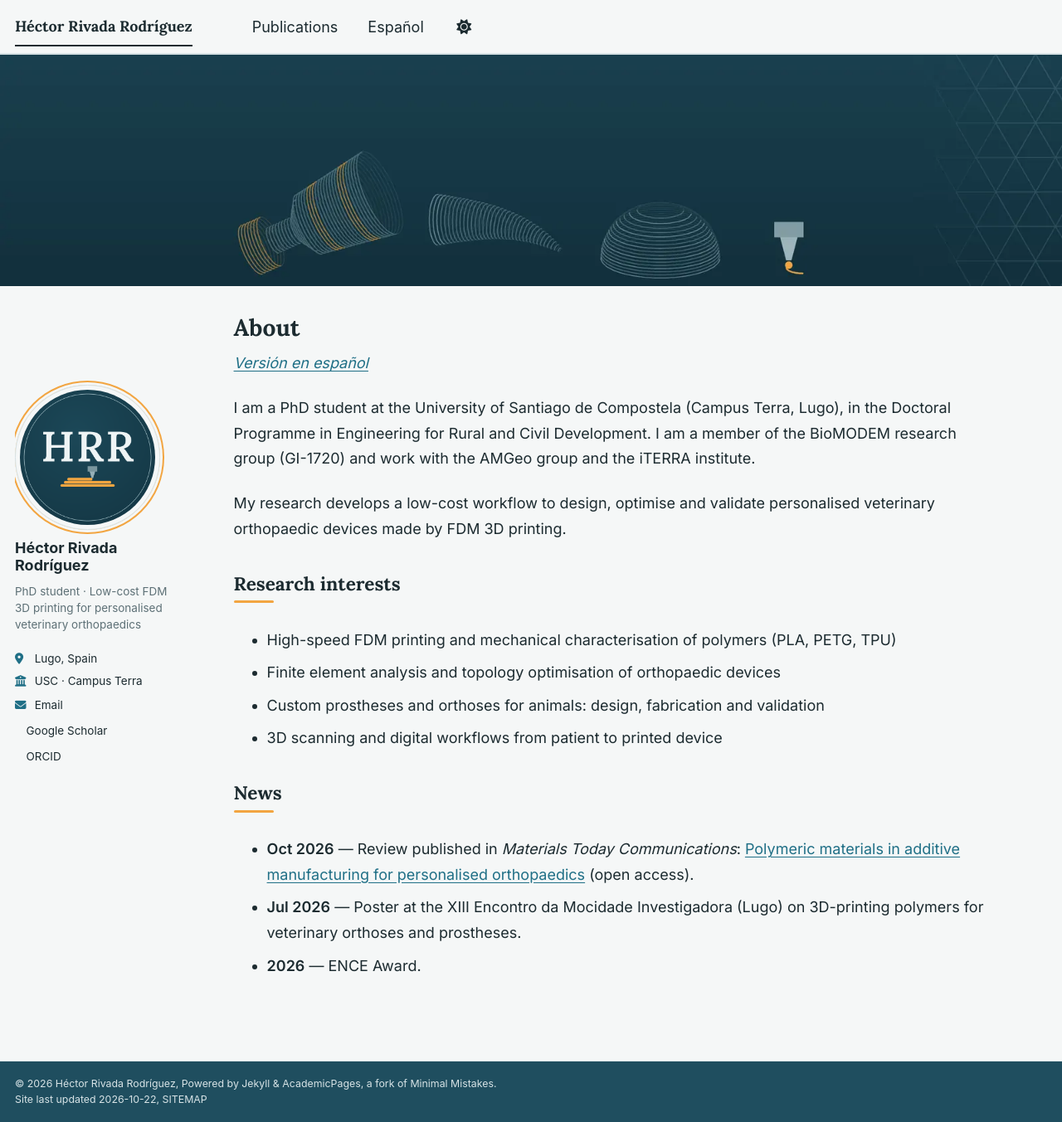
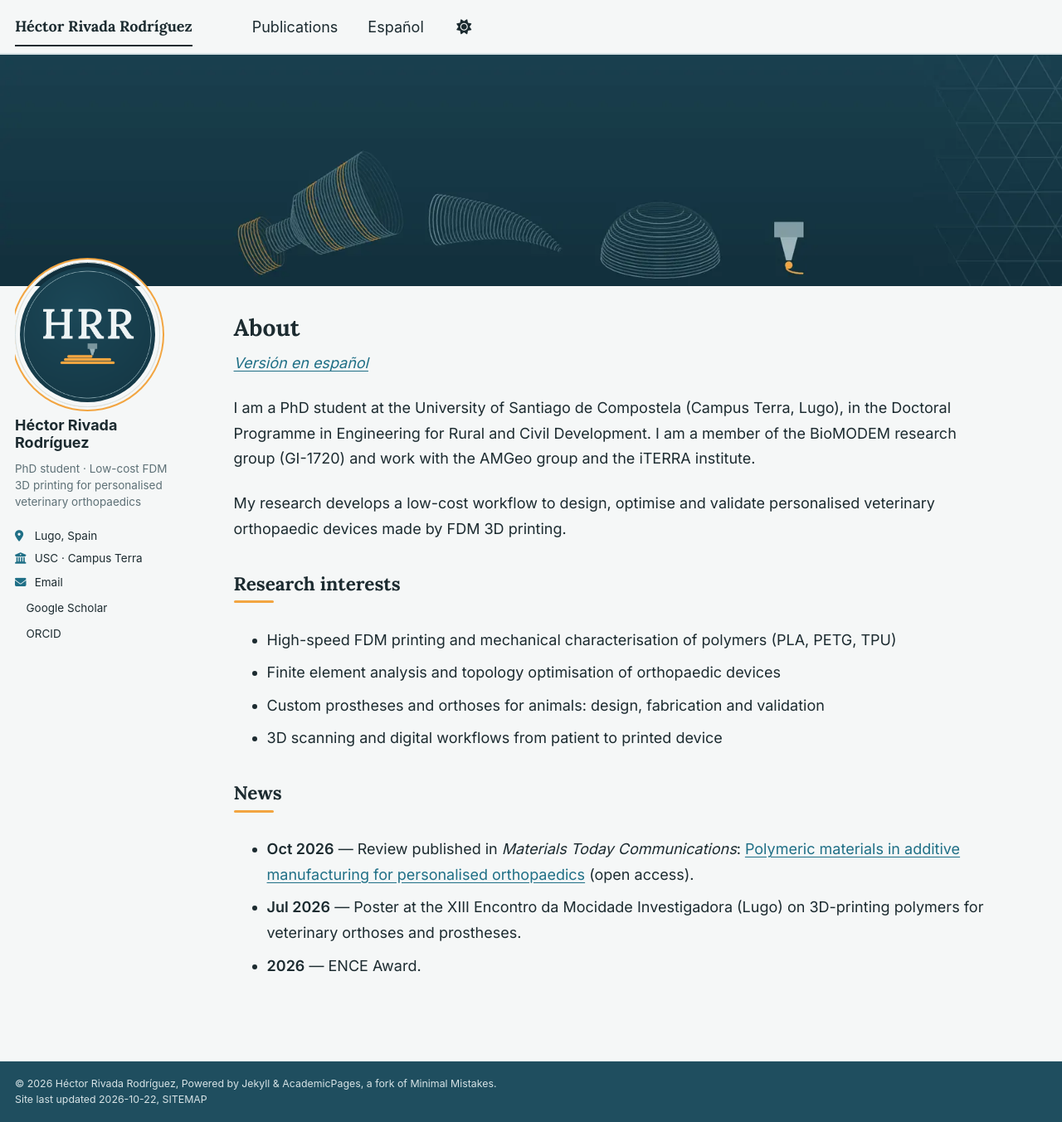
Before and after one commit to Hrivada/hrivada.github.io, a Jekyll site: the page built from _pages/about.md, in a window 1280 px wide and 1353 px high. Shown: the whole window at 83% size. Built offline with Jekyll 4.4.1, drawn with Linux system fonts in a browser that asks for light colours; a style sheet for code colours, icons or effects is not loaded.

Commit message:
Update main.scss

```diff
--- a/assets/css/main.scss
+++ b/assets/css/main.scss
@@ -178,3 +178,14 @@ h1, h2, h3,
     padding-right: 6%;
   }
 }
+
+/* Avatar montado sobre el borde inferior del banner */
+@media screen and (min-width: 1024px) {
+  .sidebar {
+    margin-top: -130px;
+  }
+}
+.author__avatar img {
+  position: relative;
+  z-index: 2;
+}
```
